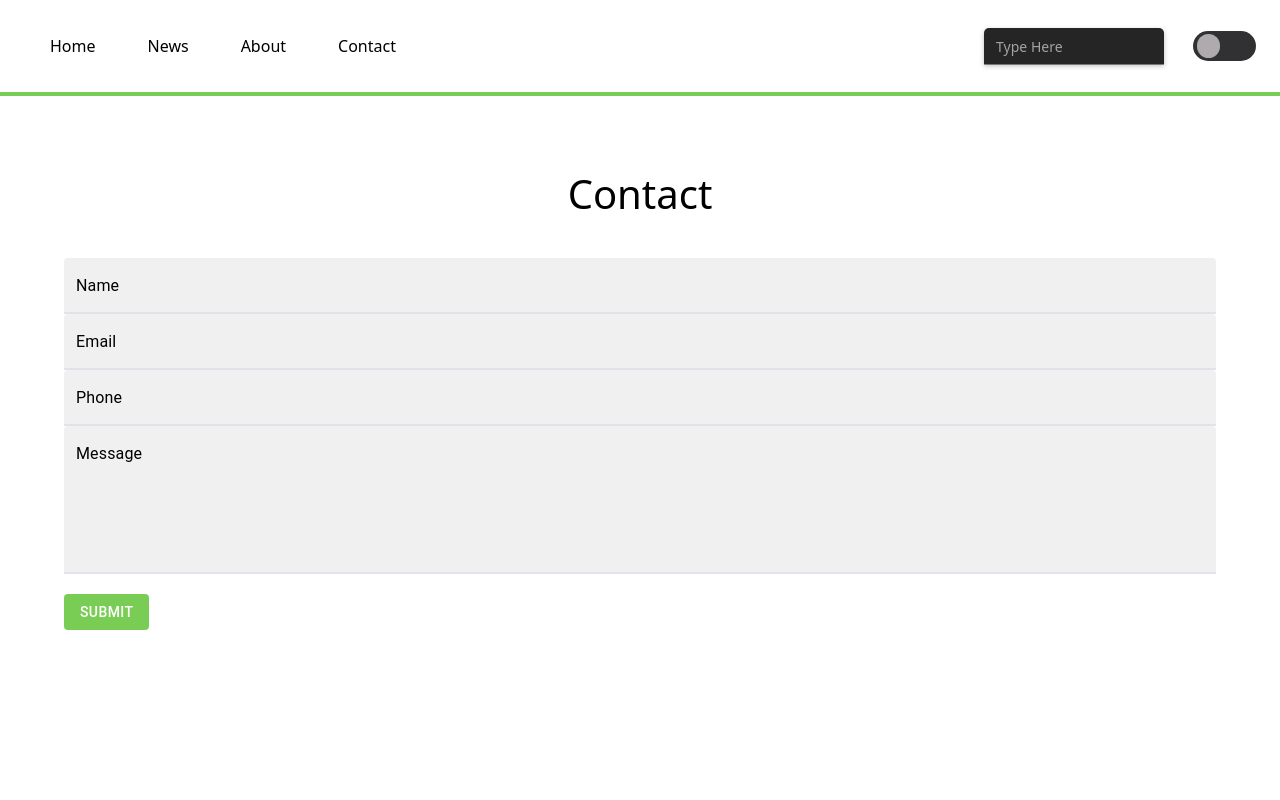
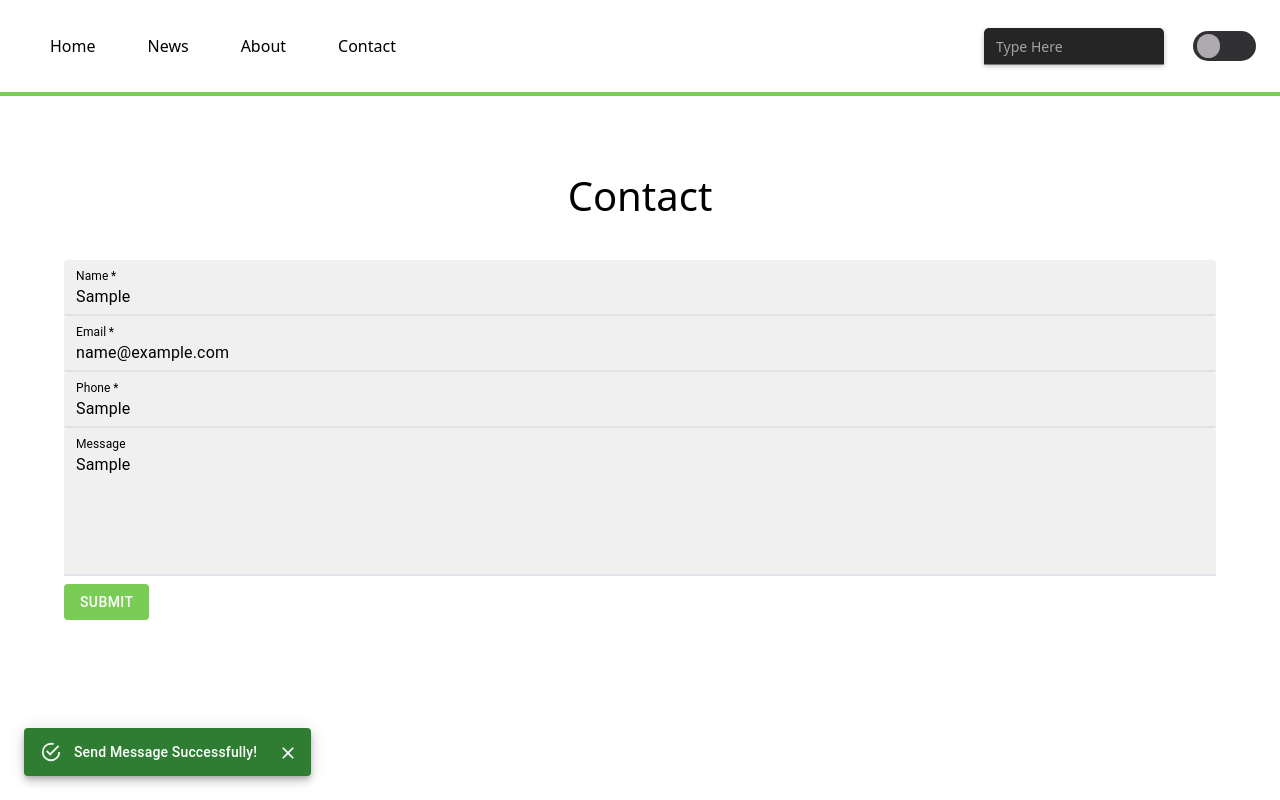
Before and after one commit to ngogiahuan/lab1, a React (Create React App) app: page /contact in a window 1280 px wide. Both pictures are taken after typing "Sample", "name@example.com", "Sample", "Sample" into the empty fields and a click on the button "SUBMIT". Built offline with nearby package versions, Linux system fonts and the light colour scheme.

Commit message:
finish submit

```diff
--- a/src/component/Contact/Contact.css
+++ b/src/component/Contact/Contact.css
@@ -17,4 +17,5 @@
 .submit-btn {
     background-color: #79CD55 !important;
     box-shadow: none !important;
+    margin: 8px 0px !important;
 }
--- a/src/component/Contact/Contact.js
+++ b/src/component/Contact/Contact.js
@@ -1,9 +1,15 @@
-import React from 'react'
-import './Contact.css'
-import { ThemeContext } from '../ThemeContext'
-import { Button, Container, FormControl, Grid, TextField } from '@mui/material';
-import { createTheme, ThemeProvider, useTheme } from '@mui/material/styles';
-import { useState } from 'react';
+import React from "react";
+import "./Contact.css";
+import { ThemeContext } from "../ThemeContext";
+import { Button, Container, TextField } from "@mui/material";
+import { createTheme, ThemeProvider, useTheme } from "@mui/material/styles";
+import { useState } from "react";
+import Snackbar from '@mui/material/Snackbar';
+import MuiAlert from '@mui/material/Alert';
+
+const Alert = React.forwardRef(function Alert(props, ref) {
+    return <MuiAlert elevation={6} ref={ref} variant="filled" {...props} />;
+});
 
 const customTheme = (outerTheme) =>
     createTheme({
@@ -14,11 +20,11 @@ const customTheme = (outerTheme) =>
             MuiTextField: {
                 styleOverrides: {
                     root: {
-                        '--TextField-brandBorderColor': '#E0E3E7',
-                        '--TextField-brandBorderHoverColor': '#B2BAC2',
-                        '--TextField-brandBorderFocusedColor': '#79CD55',
-                        '& label.Mui-focused': {
-                            color: 'var(--TextField-brandBorderFocusedColor)',
+                        "--TextField-brandBorderColor": "#E0E3E7",
+                        "--TextField-brandBorderHoverColor": "#B2BAC2",
+                        "--TextField-brandBorderFocusedColor": "#79CD55",
+                        "& label.Mui-focused": {
+                            color: "var(--TextField-brandBorderFocusedColor)",
                         },
                     },
                 },
@@ -27,14 +33,15 @@ const customTheme = (outerTheme) =>
             MuiFilledInput: {
                 styleOverrides: {
                     root: {
-                        '&:before, &:after': {
-                            borderBottom: '2px solid var(--TextField-brandBorderColor)',
+                        "&:before, &:after": {
+                            borderBottom: "2px solid var(--TextField-brandBorderColor)",
                         },
-                        '&:hover:not(.Mui-disabled, .Mui-error):before': {
-                            borderBottom: '2px solid var(--TextField-brandBorderHoverColor)',
+                        "&:hover:not(.Mui-disabled, .Mui-error):before": {
+                            borderBottom: "2px solid var(--TextField-brandBorderHoverColor)",
                         },
-                        '&.Mui-focused:after': {
-                            borderBottom: '2px solid var(--TextField-brandBorderFocusedColor)',
+                        "&.Mui-focused:after": {
+                            borderBottom:
+                                "2px solid var(--TextField-brandBorderFocusedColor)",
                         },
                     },
                 },
@@ -45,30 +52,24 @@ const customTheme = (outerTheme) =>
 export default function Contact() {
     const { theme, dark } = React.useContext(ThemeContext);
     const outerTheme = useTheme();
+    const [open, setOpen] = React.useState(false);
 
-    const containerBorderStyle = dark ? '2px solid #E0E3E7' : 'none';
-    const containerBorderRadius = dark ? '10px' : '0px';
+    const containerBorderStyle = dark ? "2px solid #E0E3E7" : "none";
+    const containerBorderRadius = dark ? "10px" : "0px";
 
     // State for form fields
     const [formData, setFormData] = useState({
-        name: '',
-        email: '',
-        phone: '',
-        message: '',
+        name: "",
+        email: "",
+        phone: "",
+        message: "",
     });
 
     // Function to handle form submission
     const handleSubmit = (e) => {
         e.preventDefault();
-        // Here, you can perform actions with formData, e.g., send it to a server.
         console.log(formData);
-        // Reset the form fields if needed
-        setFormData({
-            name: '',
-            email: '',
-            phone: '',
-            message: '',
-        });
+        setOpen(true);
     };
 
     // Handle input changes
@@ -80,32 +81,95 @@ export default function Contact() {
         });
     };
 
+    const handleClose = (event, reason) => {
+        if (reason === 'clickaway') {
+            return;
+        }
+
+        setOpen(false);
+    };
+
     return (
-        <div className="contact-container" style={{ backgroundColor: theme.backgroundColor, color: theme.color }}>
-            <div className="contact-header"><h1>Contact</h1></div>
-            <Container style={{ border: containerBorderStyle, borderRadius: containerBorderRadius }}>
+        <div
+            className="contact-container"
+            style={{ backgroundColor: theme.backgroundColor, color: theme.color }}
+        >
+            <div className="contact-header">
+                <h1>Contact</h1>
+            </div>
+            <Container
+                style={{
+                    border: containerBorderStyle,
+                    borderRadius: containerBorderRadius,
+                }}
+            >
                 <form onSubmit={handleSubmit}>
                     <ThemeProvider theme={customTheme(outerTheme)}>
-                        <TextField id="filled-basic" label="Name" variant="filled" fullWidth className='textfield' name='name'
-                            value={formData.name} onChange={handleInputChange}
-                            inputProps={{ style: { color: theme.color } }} InputLabelProps={{ style: { color: theme.color } }}
+                        <TextField
+                            id="filled-basic"
+                            label="Name"
+                            variant="filled"
+                            fullWidth
+                            className="textfield"
+                            name="name"
+                            value={formData.name}
+                            onChange={handleInputChange}
+                            inputProps={{ style: { color: theme.color } }}
+                            InputLabelProps={{ style: { color: theme.color } }}
+                            required
                         />
-                        <TextField id="filled-basic" label="Email" variant="filled" fullWidth className='textfield' name='email' value={formData.email} onChange={handleInputChange}
-                            inputProps={{ style: { color: theme.color } }} InputLabelProps={{ style: { color: theme.color } }}
+                        <TextField
+                            id="filled-basic"
+                            label="Email"
+                            variant="filled"
+                            fullWidth
+                            className="textfield"
+                            name="email"
+                            value={formData.email}
+                            onChange={handleInputChange}
+                            inputProps={{ style: { color: theme.color } }}
+                            InputLabelProps={{ style: { color: theme.color } }}
+                            required
                         />
-                        <TextField id="filled-basic" label="Phone" variant="filled" fullWidth className='textfield' name='phone' value={formData.phone} onChange={handleInputChange}
-                            inputProps={{ style: { color: theme.color } }} InputLabelProps={{ style: { color: theme.color } }}
+                        <TextField
+                            id="filled-basic"
+                            label="Phone"
+                            variant="filled"
+                            fullWidth
+                            className="textfield"
+                            name="phone"
+                            value={formData.phone}
+                            onChange={handleInputChange}
+                            inputProps={{ style: { color: theme.color } }}
+                            InputLabelProps={{ style: { color: theme.color } }}
+                            required
                         />
-                        <TextField id="filled-basic" label="Message" variant="filled" fullWidth multiline rows={5}
-                            name='message' value={formData.message} onChange={handleInputChange}
-                            className='textfield'
-                            inputProps={{ style: { color: theme.color } }} InputLabelProps={{ style: { color: theme.color } }}
-                            sx={{ marginBottom: '20px' }}
+                        <TextField
+                            id="filled-basic"
+                            label="Message"
+                            variant="filled"
+                            fullWidth
+                            multiline
+                            rows={5}
+                            name="message"
+                            value={formData.message}
+                            onChange={handleInputChange}
+                            className="textfield"
+                            inputProps={{ style: { color: theme.color } }}
+                            InputLabelProps={{ style: { color: theme.color } }}
+
                         />
                     </ThemeProvider>
-                    <Button variant="contained" className='submit-btn' type='submit'>Submit</Button>
+                    <Button variant="contained" className="submit-btn" type="submit">
+                        Submit
+                    </Button>
+                    <Snackbar open={open} autoHideDuration={6000} onClose={handleClose}>
+                        <Alert onClose={handleClose} severity="success" sx={{ width: '100%' }}>
+                            Send Message Successfully!
+                        </Alert>
+                    </Snackbar>
                 </form>
             </Container>
-        </div >
-    )
+        </div>
+    );
 }
--- a/src/component/Films/Films.js
+++ b/src/component/Films/Films.js
@@ -44,6 +44,7 @@ export default function Films() {
         <Card
           className="card-film col-2"
           style={{ backgroundColor: theme.backgroundColor, color: theme.color }}
+          key={film.title}
         >
           <Card.Img
             variant="top"
```
